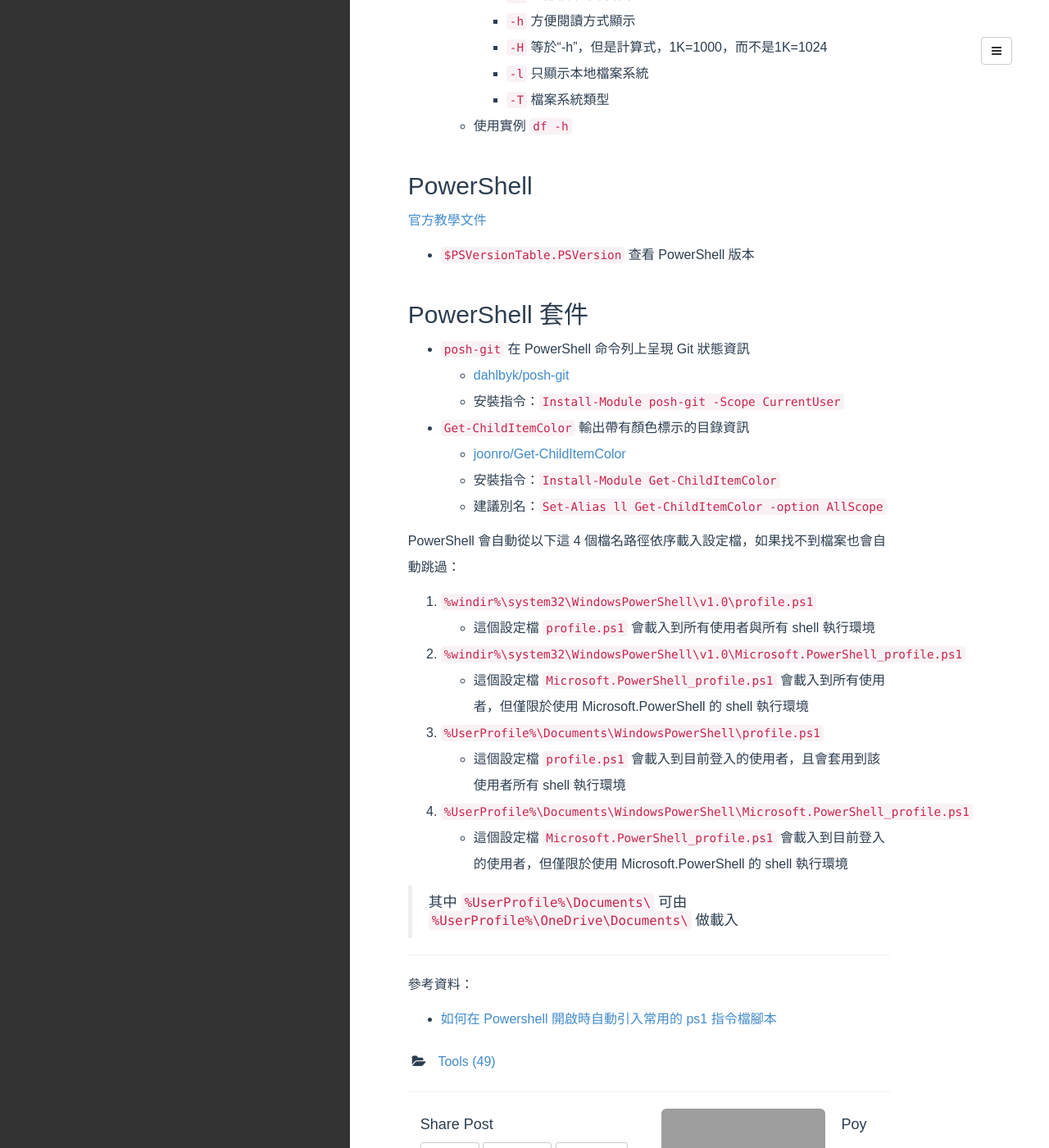
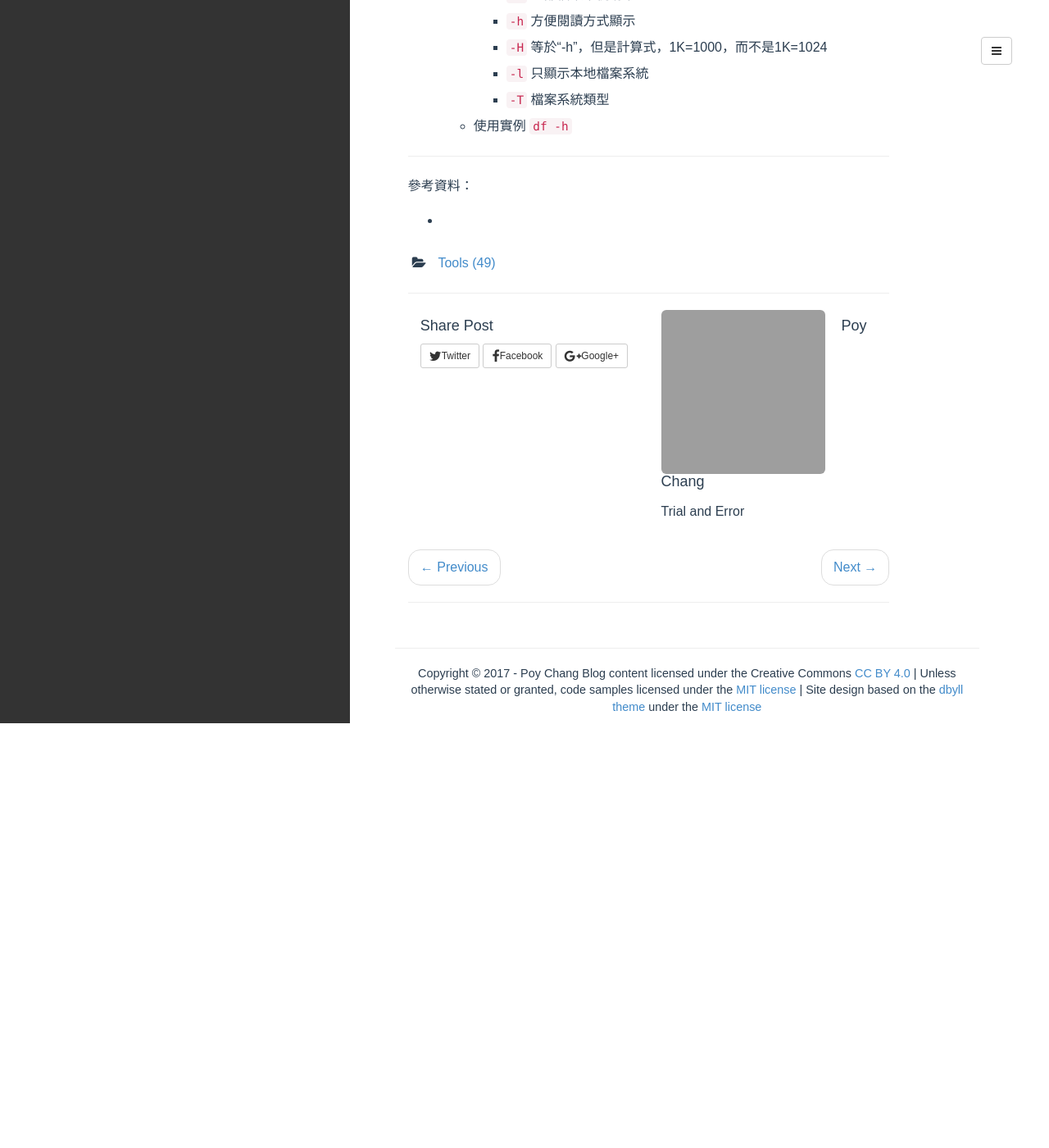
Before and after one commit to poychang/poychang.github.io, a Jekyll site: the page built from _posts/1970-01-01-note-command-line.md, in a window 1280 px wide and 1400 px high, scrolled down 2013 px. Shown: the whole window at 82% size. Built offline with Jekyll 4.4.1, drawn with Linux system fonts in a browser that asks for light colours; some web fonts are replaced; comment, search, counter and statistics services are not loaded; after the commit the page ends 2895 px from its top, so only the background shows below that; grey boxes are pictures that could not be loaded.

Commit message:
alter note

```diff
--- a/_posts/1970-01-01-note-command-line.md
+++ b/_posts/1970-01-01-note-command-line.md
@@ -82,37 +82,8 @@
 		* `-T` 檔案系統類型
 	* 使用實例 `df -h`
 
-## PowerShell
-
-[官方教學文件](https://docs.microsoft.com/zh-tw/powershell/scripting/powershell-scripting)
-
-* `$PSVersionTable.PSVersion` 查看 PowerShell 版本
-
-## PowerShell 套件
-
-* `posh-git` 在 PowerShell 命令列上呈現 Git 狀態資訊
-	* [dahlbyk/posh-git](https://github.com/dahlbyk/posh-git)
-	* 安裝指令：`Install-Module posh-git -Scope CurrentUser`
-* `Get-ChildItemColor` 輸出帶有顏色標示的目錄資訊
-	* [joonro/Get-ChildItemColor](https://github.com/joonro/Get-ChildItemColor)
-	* 安裝指令：`Install-Module Get-ChildItemColor`
-	* 建議別名：`Set-Alias ll Get-ChildItemColor -option AllScope`
-
-PowerShell 會自動從以下這 4 個檔名路徑依序載入設定檔，如果找不到檔案也會自動跳過：
-
-1. `%windir%\system32\WindowsPowerShell\v1.0\profile.ps1`
-	* 這個設定檔 `profile.ps1` 會載入到所有使用者與所有 shell 執行環境
-2. `%windir%\system32\WindowsPowerShell\v1.0\Microsoft.PowerShell_profile.ps1`
-	* 這個設定檔 `Microsoft.PowerShell_profile.ps1` 會載入到所有使用者，但僅限於使用 Microsoft.PowerShell 的 shell 執行環境
-3. `%UserProfile%\Documents\WindowsPowerShell\profile.ps1`
-	* 這個設定檔 `profile.ps1` 會載入到目前登入的使用者，且會套用到該使用者所有 shell 執行環境
-4. `%UserProfile%\Documents\WindowsPowerShell\Microsoft.PowerShell_profile.ps1`
-	* 這個設定檔 `Microsoft.PowerShell_profile.ps1` 會載入到目前登入的使用者，但僅限於使用 Microsoft.PowerShell 的 shell 執行環境
-
->其中 `%UserProfile%\Documents\` 可由 `%UserProfile%\OneDrive\Documents\` 做載入
-
 ----------
 
 參考資料：
 
-* [如何在 Powershell 開啟時自動引入常用的 ps1 指令檔腳本](https://msdn.microsoft.com/zh-tw/library/dn464004.aspx)
+* []()
```
